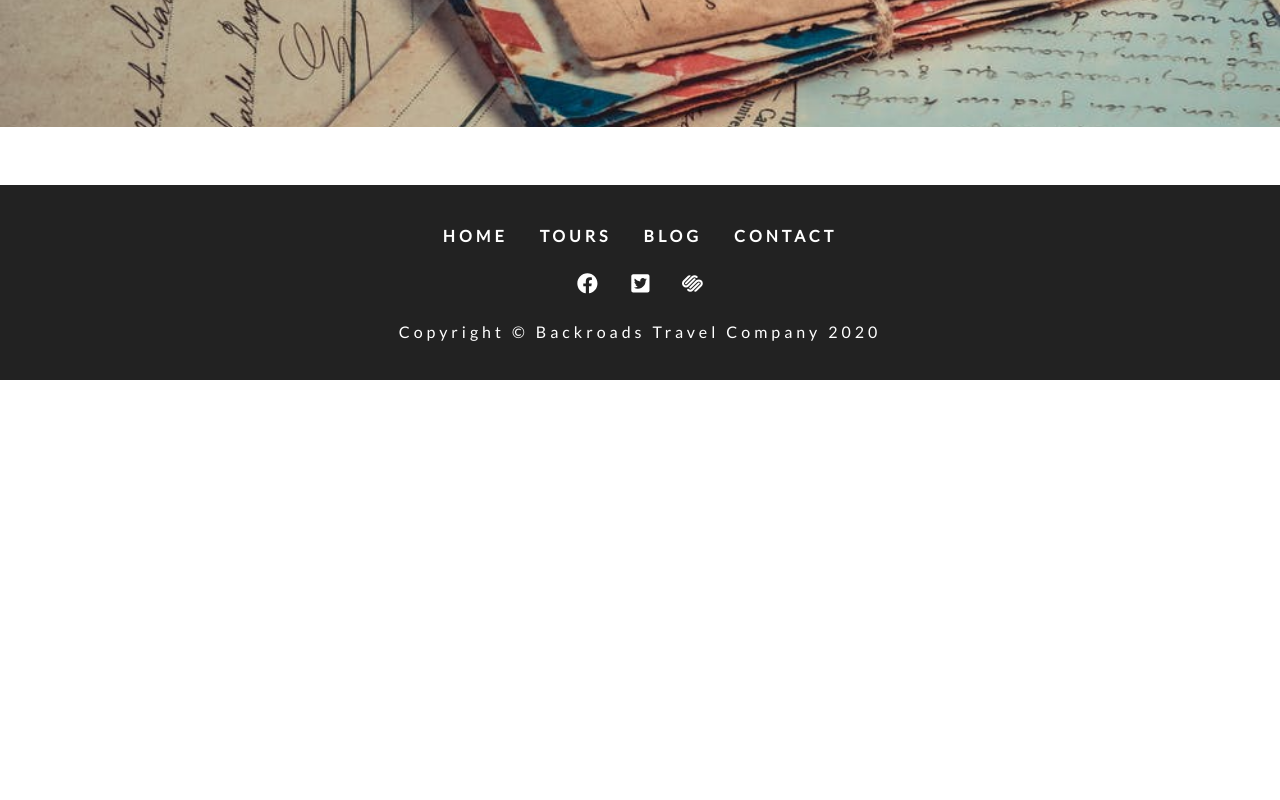
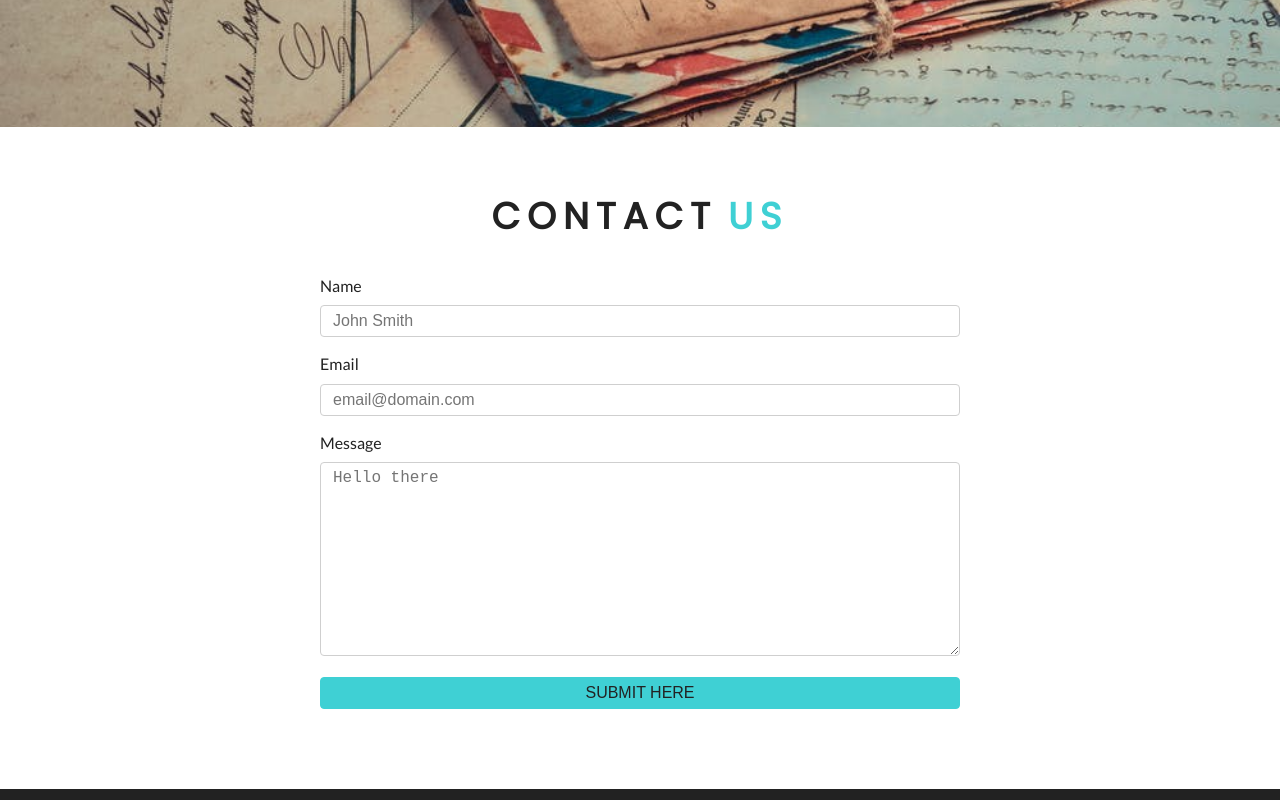
Before and after one commit to peter-gy/gatsby-backroads, a Gatsby site: page /contact in a window 1280 px wide. Shown: the part 420-1220 px from the top of the page. Before the commit the page ends 800 px from the top, so only its background shows below. Built offline with nearby package versions, Linux system fonts and the light colour scheme; Gatsby itself is replaced by a stand-in of ours.

Commit message:
contentful plugin added

```diff
--- a/gatsby-config.js
+++ b/gatsby-config.js
@@ -1,4 +1,8 @@
 const path = require(`path`)
+
+require("dotenv").config({
+  path: `.env.${process.env.NODE_ENV}`,
+})
 
 module.exports = {
   siteMetadata: {
@@ -18,5 +22,12 @@ module.exports = {
         path: path.join(__dirname, "src", "images"),
       },
     },
+    {
+      resolve: `gatsby-source-contentful`,
+      options: {
+        spaceId: process.env.CONTENTFUL_SPACE_ID,
+        accessToken: process.env.CONTENTFUL_ACCESS_TOKEN,
+      },
+    },
   ],
 }
--- a/package.json
+++ b/package.json
@@ -21,6 +21,7 @@
     "gatsby-plugin-sharp": "^2.6.31",
     "gatsby-plugin-styled-components": "^3.3.10",
     "gatsby-plugin-transition-link": "^1.20.2",
+    "gatsby-source-contentful": "^2.3.42",
     "gatsby-source-filesystem": "^2.3.27",
     "gatsby-transformer-sharp": "^2.5.14",
     "gsap": "^3.5.1",
--- /dev/null
+++ b/src/components/Contact.js
@@ -0,0 +1,59 @@
+import React from "react"
+import Title from "./Title"
+import styles from "../css/contact.module.css"
+
+const Contact = () => {
+  return (
+    <section className={styles.contact}>
+      <Title title="contact" subtitle="us" />
+      <div className={styles.center}>
+        <form
+          action="https://formspree.io/mdowqzgo"
+          method="POST"
+          className={styles.form}
+        >
+          <div>
+            <label htmlFor="name">name</label>
+            <input
+              type="text"
+              name="name"
+              id="name"
+              className={styles.formControl}
+              placeholder="John Smith"
+            />
+          </div>
+          <div>
+            <label htmlFor="email">email</label>
+            <input
+              type="text"
+              name="email"
+              id="email"
+              className={styles.formControl}
+              placeholder="email@domain.com"
+            />
+          </div>
+          <div>
+            <label htmlFor="message">message</label>
+            <textarea
+              name="message"
+              id="message"
+              cols="30"
+              rows="10"
+              className={styles.formControl}
+              placeholder="Hello there"
+            ></textarea>
+          </div>
+          <div>
+            <input
+              type="submit"
+              value="submit here"
+              className={styles.submit}
+            />
+          </div>
+        </form>
+      </div>
+    </section>
+  )
+}
+
+export default Contact
--- a/src/components/Footer.js
+++ b/src/components/Footer.js
@@ -6,7 +6,7 @@ import socialIcons from "../constants/social-icons"
 
 const Footer = () => {
   const footerLinks = links.map((item, index) => (
-    <AniLink paintDrip key={index} to={item.path} hex="#3fd0d4">
+    <AniLink swipe key={index} to={item.path} hex="#3fd0d4">
       {item.text}
     </AniLink>
   ))
--- a/src/components/Navbar.js
+++ b/src/components/Navbar.js
@@ -12,7 +12,7 @@ const Navbar = () => {
 
   const navLinks = links.map((item, index) => (
     <li key={index}>
-      <AniLink fade to={item.path}>
+      <AniLink cover to={item.path}>
         {item.text}
       </AniLink>
     </li>
--- a/src/pages/blog.js
+++ b/src/pages/blog.js
@@ -1,5 +1,6 @@
 import React from "react"
 import { graphql } from "gatsby"
+import AniLink from "gatsby-plugin-transition-link/AniLink"
 import Layout from "../components/Layout"
 import StyledHero from "../components/StyledHero"
 
@@ -7,7 +8,10 @@ const blog = ({ data }) => {
   return (
     <Layout>
       <StyledHero img={data.file.childImageSharp.fluid}></StyledHero>
-      hello from blog page<Link to="/">back home</Link>
+      hello from blog page
+      <AniLink swipe to="/">
+        back home
+      </AniLink>
     </Layout>
   )
 }
--- a/src/pages/contact.js
+++ b/src/pages/contact.js
@@ -2,11 +2,13 @@ import React from "react"
 import { graphql } from "gatsby"
 import Layout from "../components/Layout"
 import StyledHero from "../components/StyledHero"
+import Contact from "../components/Contact"
 
 const contact = ({ data }) => {
   return (
     <Layout>
       <StyledHero img={data.file.childImageSharp.fluid}></StyledHero>
+      <Contact />
     </Layout>
   )
 }
```
Also changed, not shown: 2 other files.
